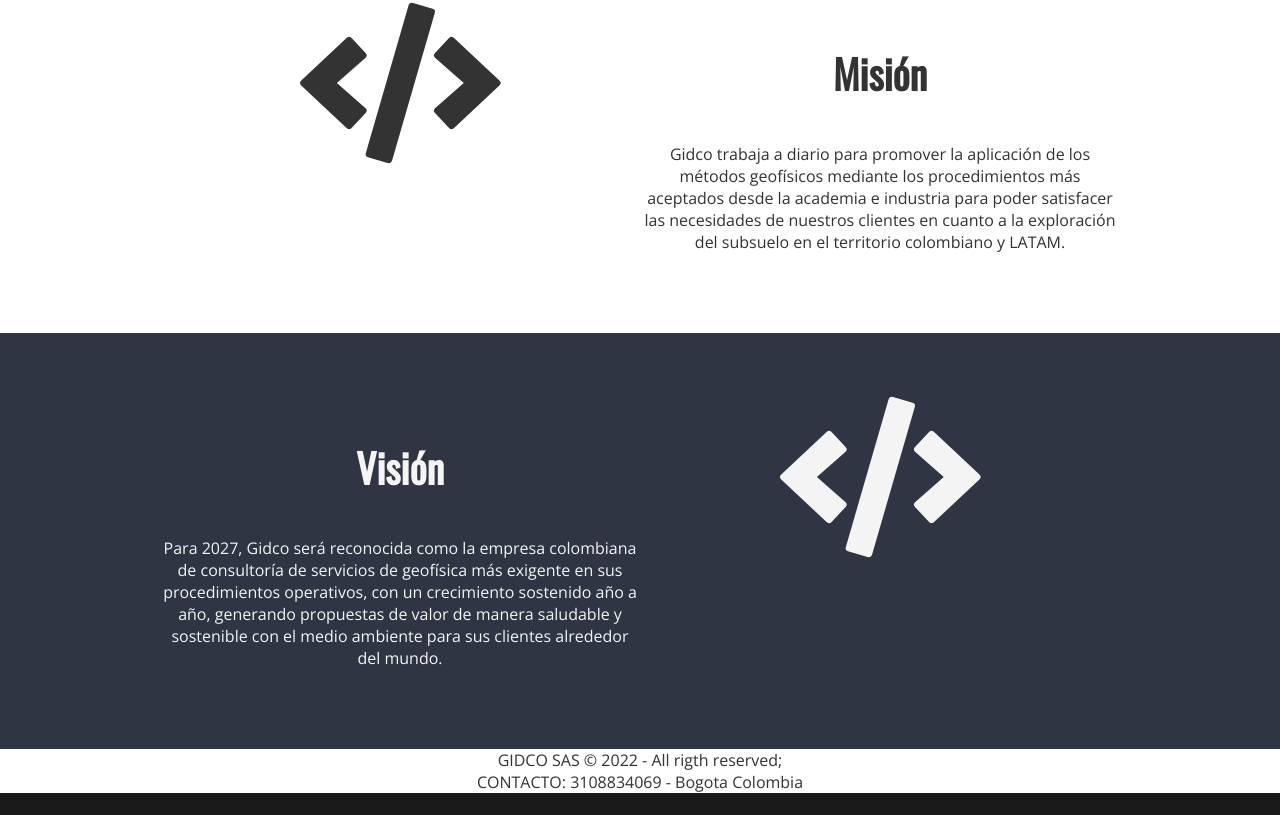
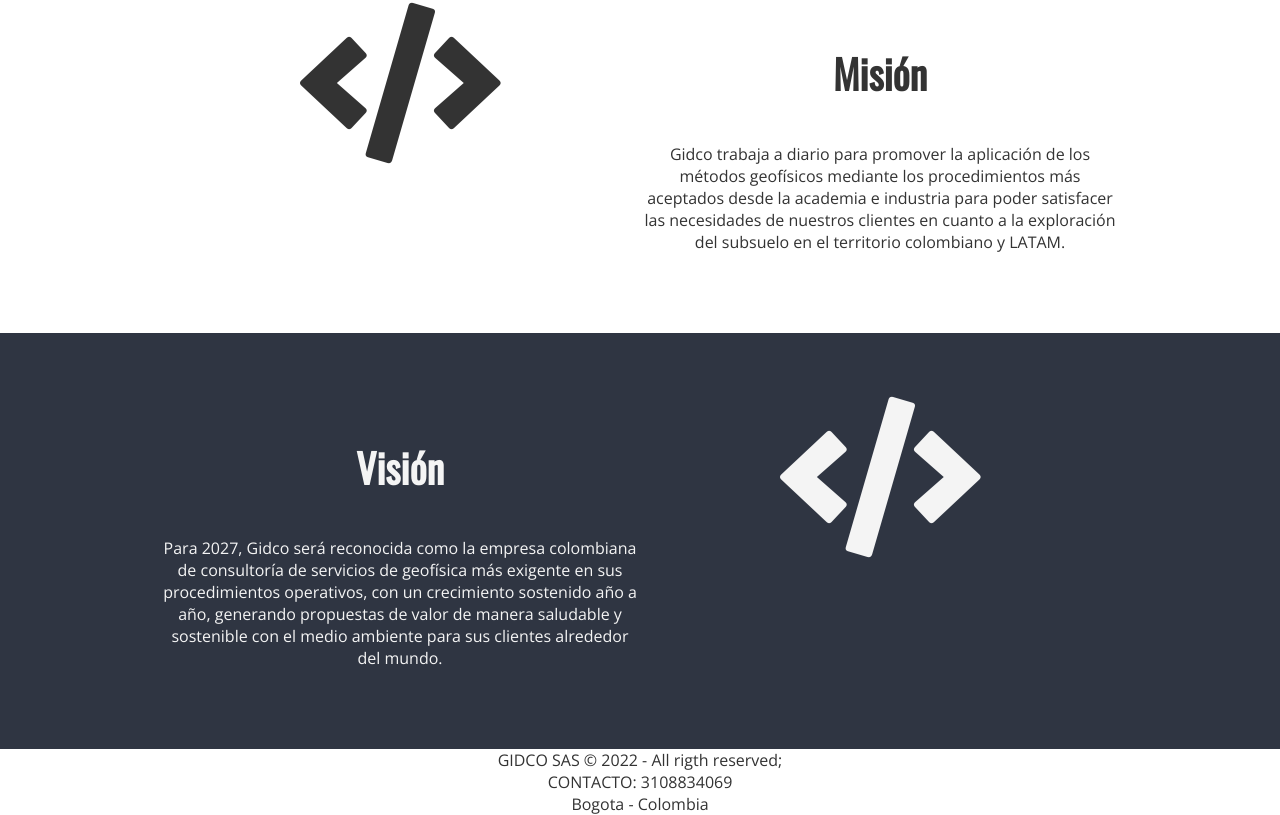
Before and after one commit to efrainlav/test, a plain HTML site: page index.html in a window 1280 px wide. Shown: the part 1625-2440 px from the top of the page. Before the commit the page ends 2418 px from the top, so only its background shows below. Drawn offline with nearby package versions, Linux system fonts and the light colour scheme.

Commit message:
Actualizacion

```diff
--- a/index.html
+++ b/index.html
@@ -92,7 +92,8 @@
     <!--Footer-->
     <footer class="footer text-center bg-light ">
         <p>GIDCO SAS  &copy; 2022 - All rigth reserved;</p>
-        <p>CONTACTO: 3108834069 - Bogota Colombia</p>
+        <p>CONTACTO: 3108834069</p>
+        <p>Bogota - Colombia</p>
 
     </footer>
 
```
